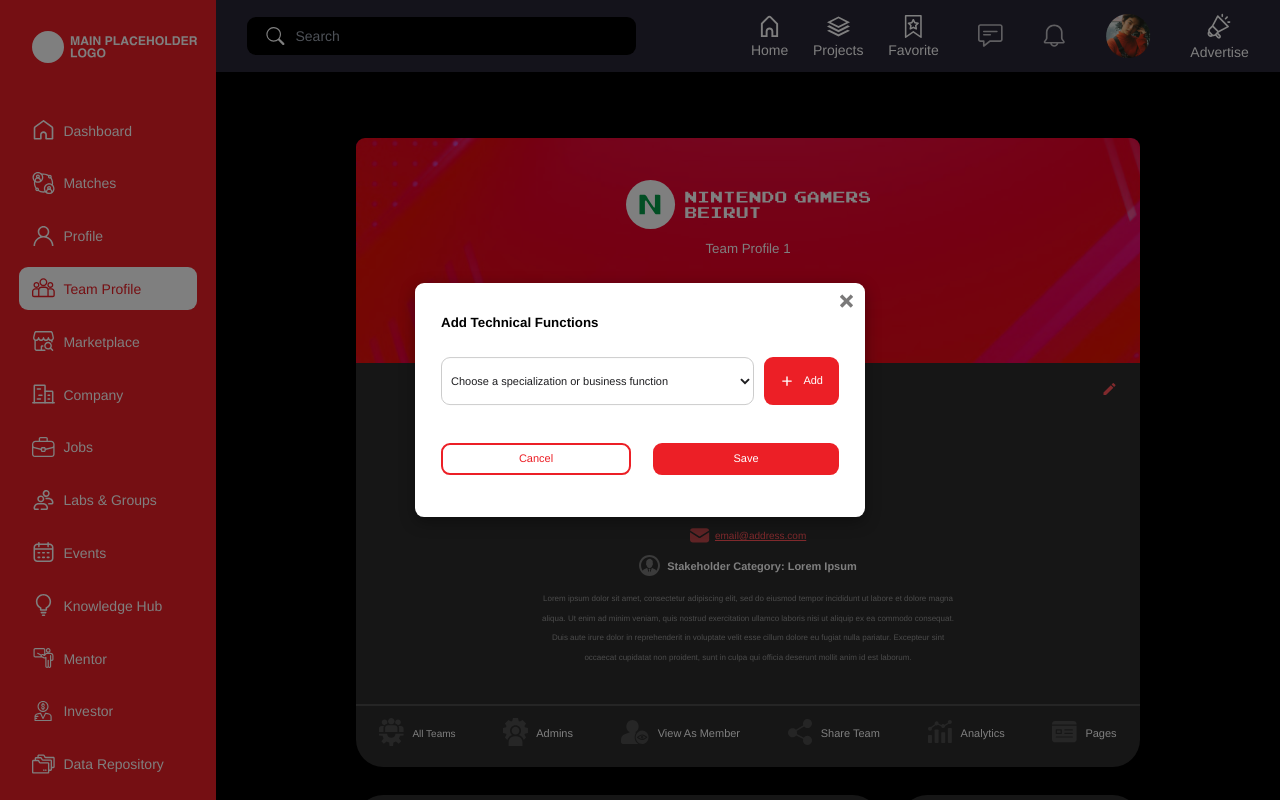
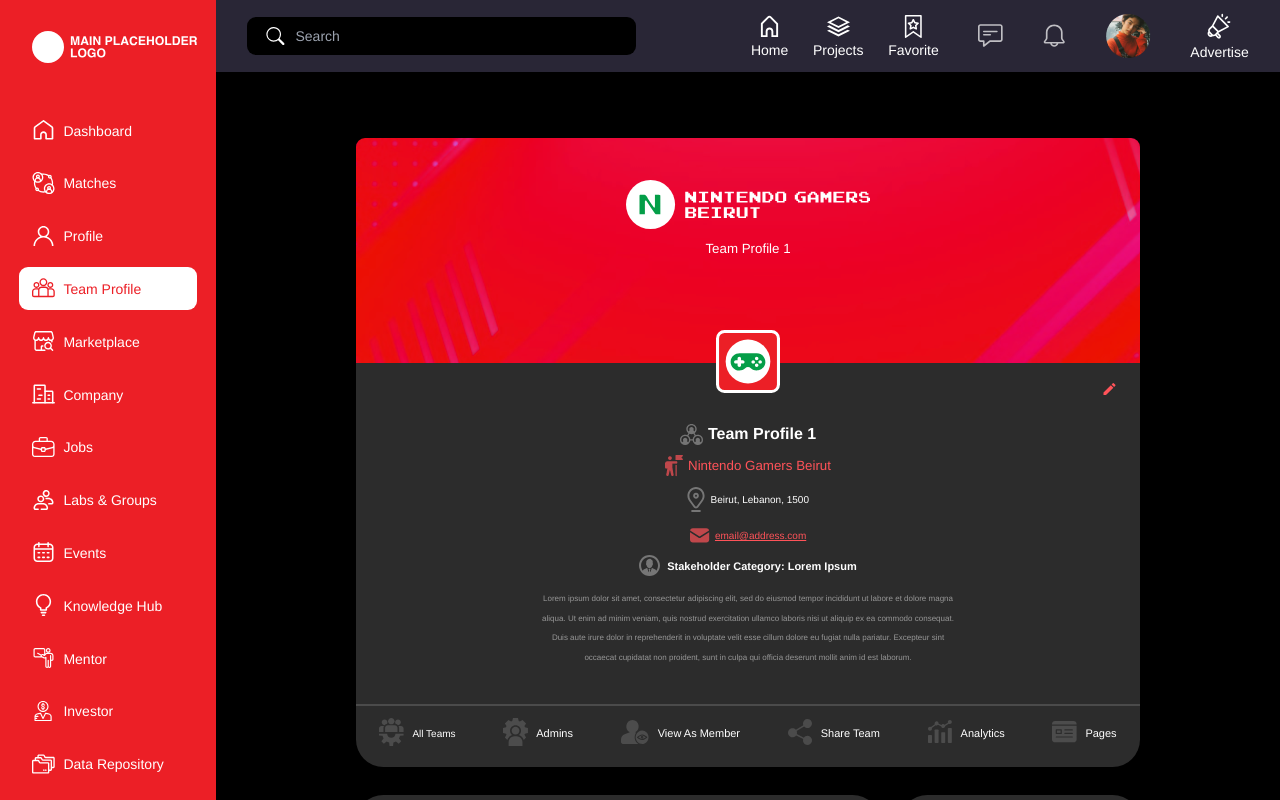
Before and after one commit to hamzamushtaq840/gaming-community-website, a React (Vite) app: page /team-profile in a window 1280 px wide. Shown: the top 800 px of the page. Built offline with nearby package versions, Linux system fonts and the light colour scheme.

Commit message:
last-modal

```diff
--- a/src/components/TeamProfile/TeamProfileMain.jsx
+++ b/src/components/TeamProfile/TeamProfileMain.jsx
@@ -23,10 +23,6 @@
 import SingleTeamMember from './SingleTeamMember'
 import SinglePreviousProject from './SinglePreviousProject'
 import SingleTeamMentor from './SingleTeamMentor'
-import EditExperienceModal from './EditExperienceModal'
-import AddTechAndToolsModal from './AddTechAndToolsModal'
-import AddSpecializationAndBussinessModal from './AddSpecializationAndBussinessModal'
-import AddTechnicalFunctionsModal from './AddTechnicalFunctionsModal'
 
 export default function TeamProfileMain() {
     return (
@@ -402,7 +398,6 @@
                     </div>
                 </div>
             </div>
-            <AddTechnicalFunctionsModal />
         </>
     )
 }
```
